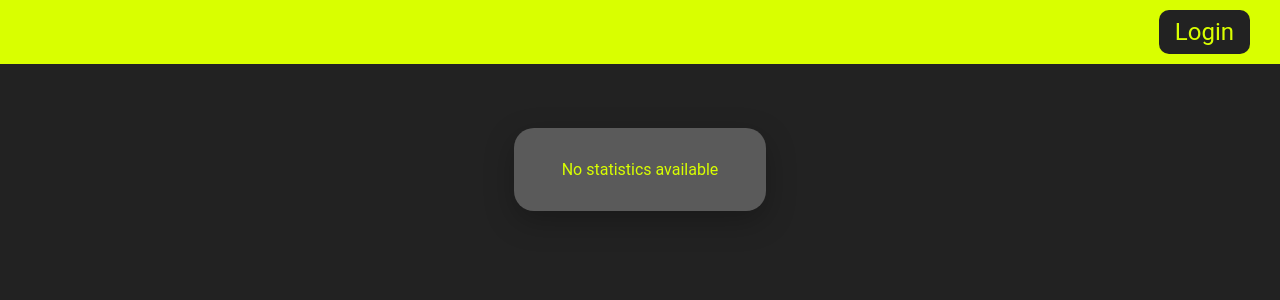
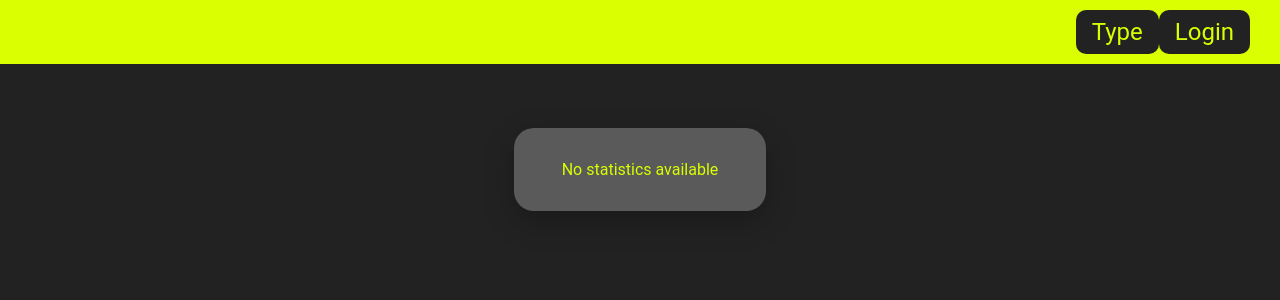
Before and after one commit to aitoAarni/typing-game, a React (Vite) app in the folder frontend/: page /statistics in a window 1280 px wide. Shown: the top 300 px of the page. Built offline with nearby package versions, Linux system fonts and the light colour scheme.

Commit message:
add type button

```diff
--- a/frontend/src/components/NavBar.tsx
+++ b/frontend/src/components/NavBar.tsx
@@ -3,13 +3,16 @@ import LoginButton from "./LoginButton"
 import styles from "./NavBar.module.scss"
 import LogoutButton from "./LogoutButton"
 import StatisticsButton from "./StatisticsButton"
+import TypeButton from "./TypeButton"
 const NavBar = () => {
     const loggedIn = useLoggedIn()
     return (
         <div className={styles.container}>
+            {loggedIn && <StatisticsButton />}
+            <TypeButton />
             {loggedIn ? (
                 <>
-                    <StatisticsButton /> <LogoutButton />
+                    <LogoutButton />
                 </>
             ) : (
                 <LoginButton />
--- /dev/null
+++ b/frontend/src/components/TypeButton.tsx
@@ -0,0 +1,12 @@
+import { useNavigate } from "react-router-dom"
+import { Button2 } from "./Buttons"
+
+const TypeButton = () => {
+    const navigate = useNavigate()
+    const onClick = () => {
+        navigate("/")
+    }
+    return <Button2 onClick={onClick}>Type</Button2>
+}
+
+export default TypeButton
```
